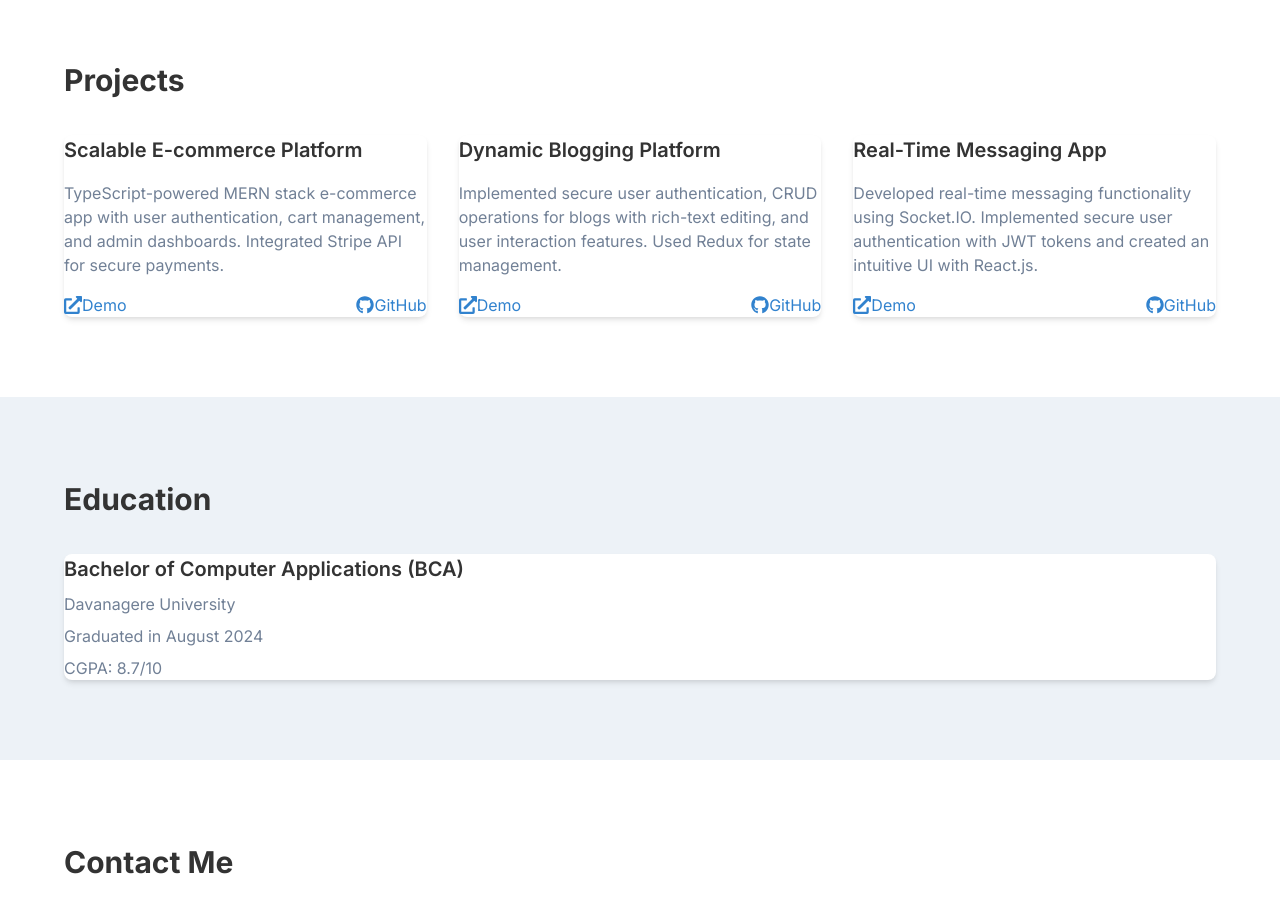
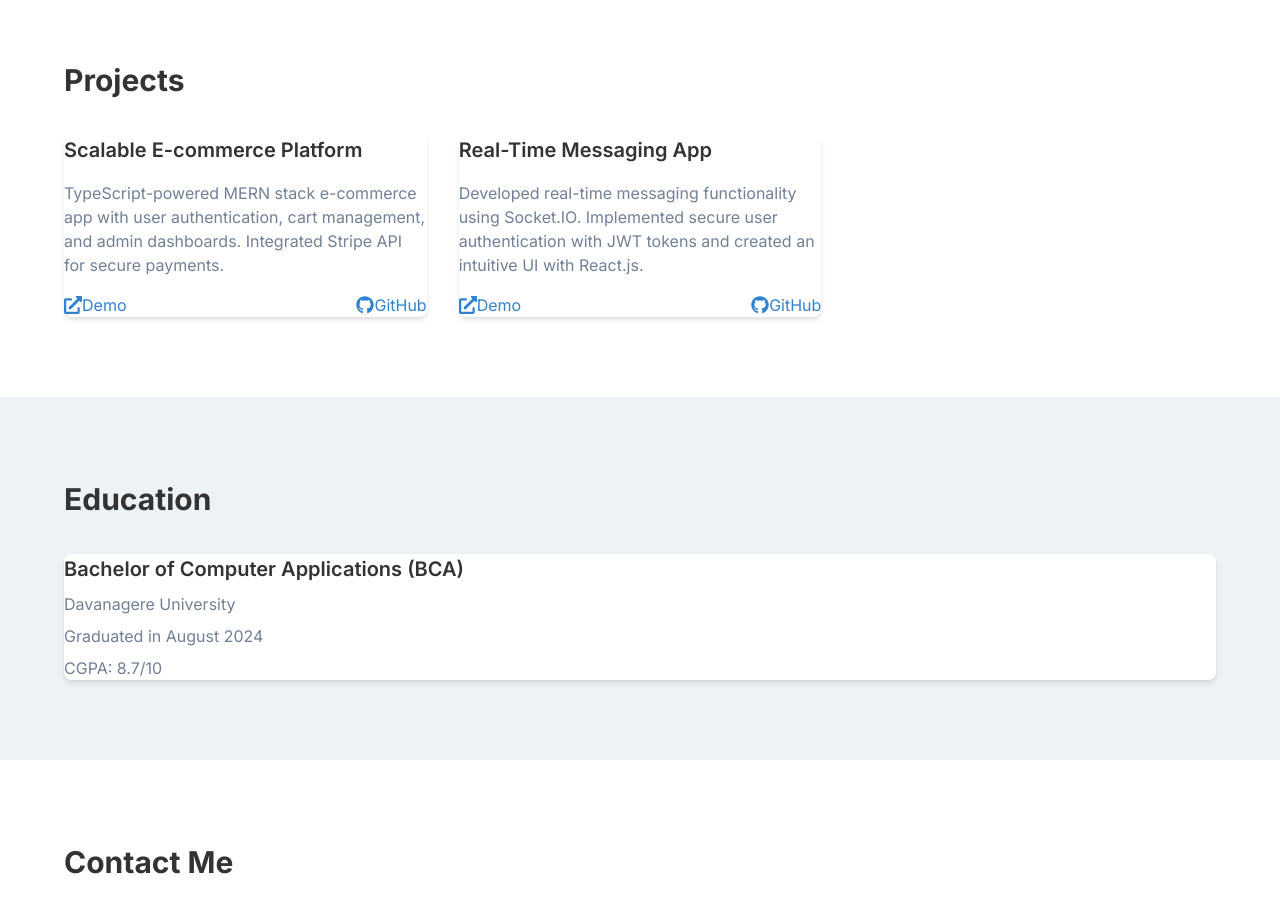
Before and after one commit to Ballursajeed/portfolio, a React (Vite) app: page / in a window 1280 px wide. Shown: the part 1600-2517 px from the top of the page. Built offline with nearby package versions, Linux system fonts and the light colour scheme.

Commit message:
removed blog project

```diff
--- a/src/components/Projects.jsx
+++ b/src/components/Projects.jsx
@@ -3,17 +3,12 @@ import { FaExternalLinkAlt, FaGithub } from 'react-icons/fa';
 
 function Projects() {
   const projects = [
+
     {
       title: "Scalable E-commerce Platform",
       description: "TypeScript-powered MERN stack e-commerce app with user authentication, cart management, and admin dashboards. Integrated Stripe API for secure payments.",
       demo: "https://e-commerce-app-six-plum.vercel.app",
       github: "https://github.com/Ballursajeed/E-Commerce-App"
-    },
-    {
-      title: "Dynamic Blogging Platform",
-      description: "Implemented secure user authentication, CRUD operations for blogs with rich-text editing, and user interaction features. Used Redux for state management.",
-      demo: "https://blog-app-client-ks4w.onrender.com/",
-      github: "https://github.com/Ballursajeed/Blog-App"
     },
     {
       title: "Real-Time Messaging App",
```
